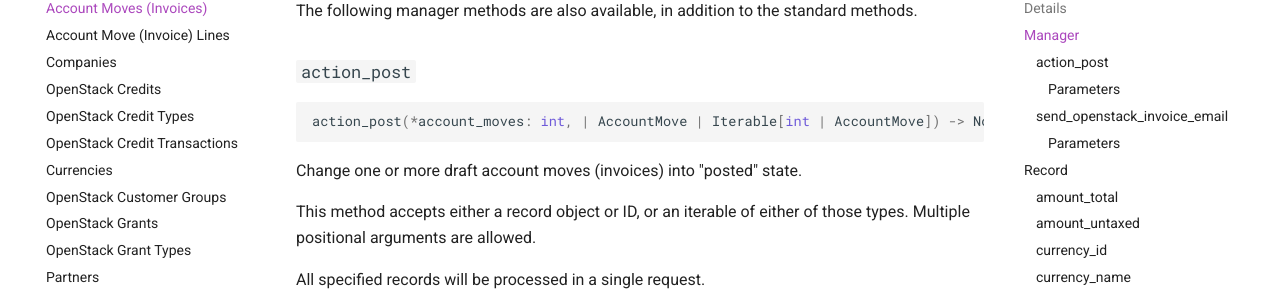
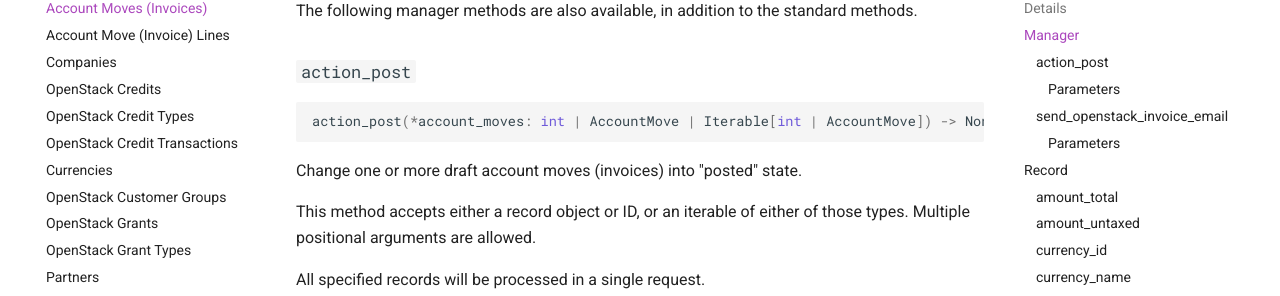
Before and after one commit to catalyst-cloud/python-openstack-odooclient, an MkDocs documentation site: the page built from docs/managers/account-move.md, in a window 1280 px wide and 900 px high, scrolled down 928 px. Shown: the part 148-444 px from the top of the window. Built offline with MkDocs 1.6.1 and Material for MkDocs 9.7.7, drawn with Linux system fonts in a browser that asks for light colours; comment, search, counter and statistics services are not loaded; the version menu is left out.

Commit message:
Fix incorrect comma

````diff
--- a/docs/managers/account-move.md
+++ b/docs/managers/account-move.md
@@ -38,7 +38,7 @@
 ### `action_post`
 
 ```python
-action_post(*account_moves: int, | AccountMove | Iterable[int | AccountMove]) -> None
+action_post(*account_moves: int | AccountMove | Iterable[int | AccountMove]) -> None
 ```
 
 Change one or more draft account moves (invoices)
````
